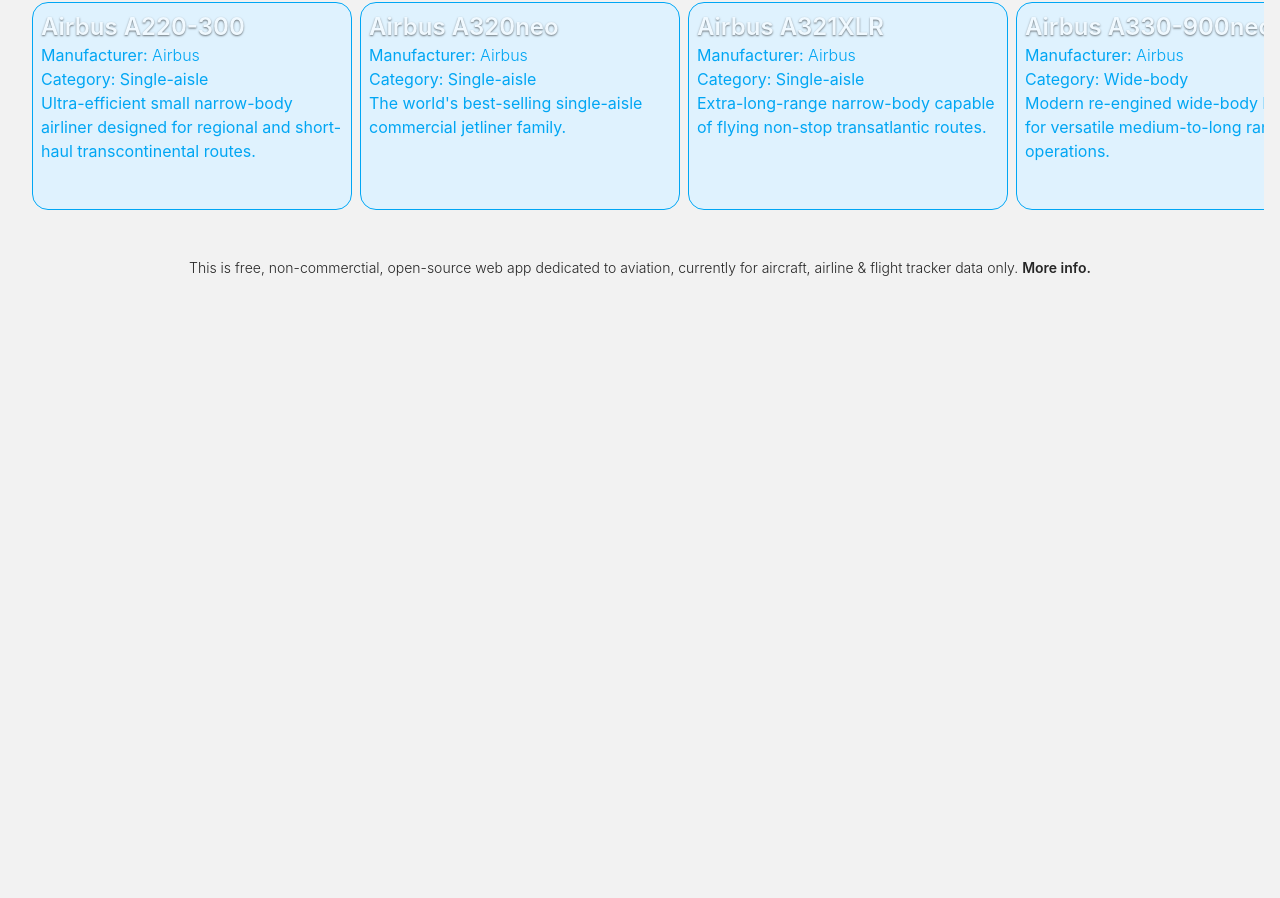
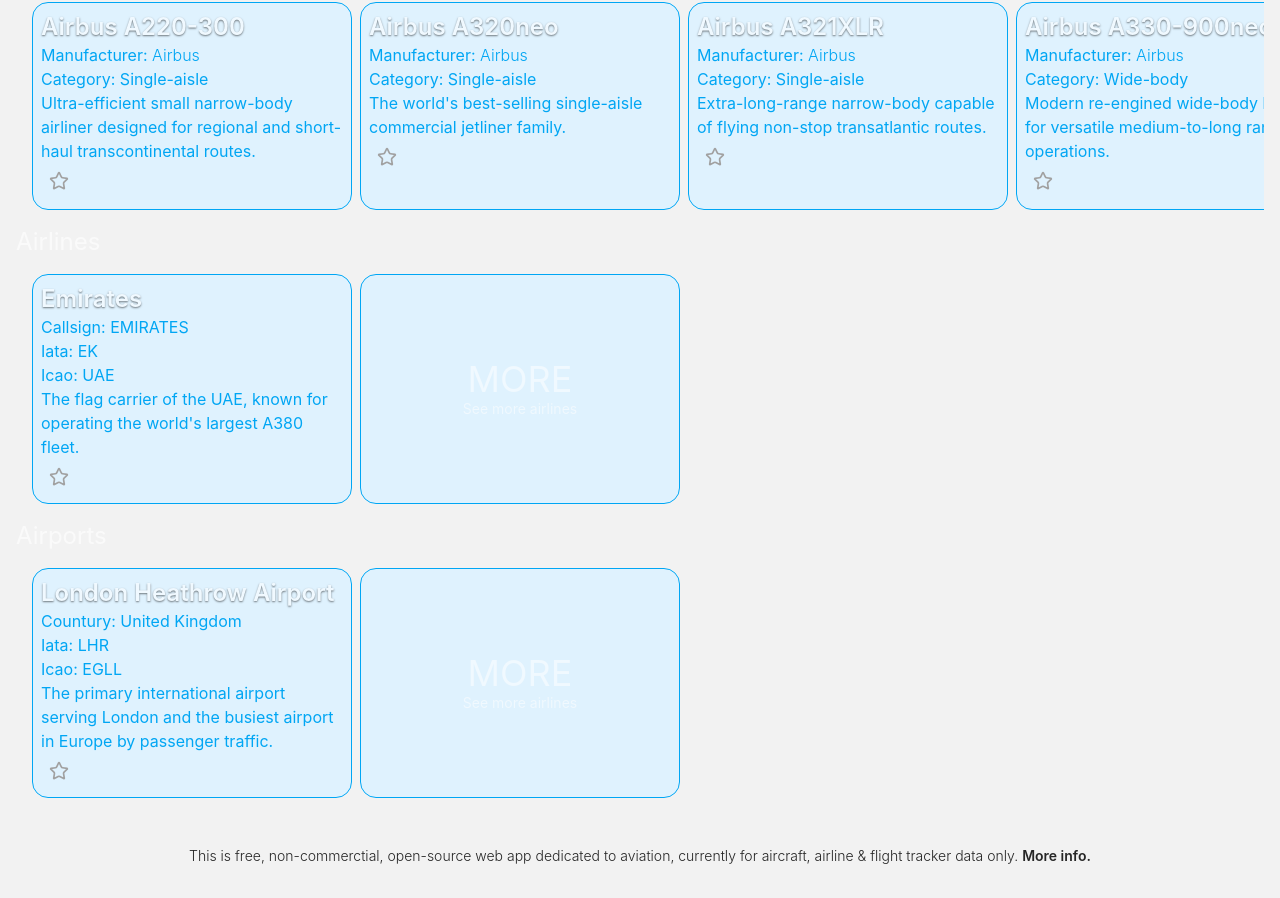
Before and after one commit to sandro-dev26/jethub, a React (Vite) app: page / in a window 1280 px wide. Shown: the part 268-1166 px from the top of the page. Before the commit the page ends 800 px from the top, so only its background shows below. Built offline with nearby package versions, Linux system fonts and the light colour scheme.

Commit message:
Fix favorites localstorage bug

```diff
--- a/src/pages/Home.tsx
+++ b/src/pages/Home.tsx
@@ -1,10 +1,51 @@
+import { motion } from "motion/react";
 import { fetchAircraftData } from "../fetch";
 import { useState, useEffect } from "react";
 import { useNavigate, Link } from "react-router";
 import type { Aircraft } from "../types/aircraft";
+import { Star } from "lucide-react";
+import airlineData from "../data/airline.json";
+import airportData from "../data/airport.json";
 
 function Home() {
+  const [favAircraft, setFavAircraft] = useState<string[]>(() => {
+    const saved = localStorage.getItem("favAircraft");
+    return saved ? JSON.parse(saved) : [];
+  });
+
+  const [favAirlines, setFavAirlines] = useState<string[]>(() => {
+    const saved = localStorage.getItem("favAirlines");
+    return saved ? JSON.parse(saved) : [];
+  });
+
+  const [favAirports, setFavAirports] = useState<string[]>(() => {
+    const saved = localStorage.getItem("favAirports");
+    return saved ? JSON.parse(saved) : [];
+  });
+
+  useEffect(() => {
+    localStorage.setItem("favAircraft", JSON.stringify(favAircraft));
+  }, [favAircraft]);
+
+  useEffect(() => {
+    localStorage.setItem("favAirlines", JSON.stringify(favAirlines));
+  }, [favAirlines]);
+
+  useEffect(() => {
+    localStorage.setItem("favAirports", JSON.stringify(favAirports));
+  }, [favAirports]);
+
+  const changeFavs = (
+    id: string,
+    setFavs: React.Dispatch<React.SetStateAction<string[]>>,
+  ) => {
+    setFavs((prev) =>
+      prev.includes(id) ? prev.filter((item) => item !== id) : [...prev, id],
+    );
+  };
+
   const [aircraftData, setAircraftData] = useState<Aircraft[] | null>(null);
+
   useEffect(() => {
     async function setData() {
       try {
@@ -43,46 +84,79 @@
           </Link>
         </p>
       </header>
+
       <div className="mt-4">
-        <label htmlFor="aircrafts" className="text-2xl">
-          Aircrafts
+        <label
+          htmlFor="aircrafts"
+          className="text-2xl hover:underline underline-offset-4"
+          onClick={() => {
+            navigate("/aircraft");
+          }}
+        >
+          Aircraft
         </label>
         <section
           id="aircrafts"
           className="flex flex-row flex-2 gap-2 min-h-60 overflow-auto p-4 scrollbar-thumb-sky-500"
         >
-          {aircraftData?.slice(0, 5).map((item) => (
+          {aircraftData?.slice(0, 5).map((aircraft) => {
+            const isFav = favAircraft.includes(aircraft.id);
+
+            return (
               <div
-              key={item.id}
+                key={aircraft.id}
                 className="bg-sky-100 dark:bg-sky-900 text-sky-500 w-80 shrink-0 border border-sky-500 p-2 rounded-2xl transition-all duration-200 hover:-translate-y-1 hover:shadow-lg shadow-black/50 dark:shadow-white/50"
               >
                 <h2
                   onClick={() => {
-                  navigate(`/aircraft/${item.id}`);
+                    navigate(`/aircraft/${aircraft.id}`);
                   }}
                   className="text-2xl text-sky-50 [text-shadow:0_1px_2px_rgb(0_0_0/0.5)] font-semibold"
                 >
-                {item.name}
+                  {aircraft.name}
                 </h2>
                 <p>
                   Manufacturer:{" "}
                   <span
                     onClick={() => {
                       navigate(
-                      `/airlines/${item.manufacturer.toLocaleLowerCase()}`,
+                        `/aircraft/${aircraft.manufacturer.toLocaleLowerCase()}`,
                       );
                     }}
                     className="font-light hover:font-normal hover:underline underline-offset-4 transition-all duration-200"
                   >
-                  {item.manufacturer}
+                    {aircraft.manufacturer}
                   </span>
                 </p>
                 <p>
-                Category: <span>{item.category}</span>
+                  Category: <span>{aircraft.category}</span>
                 </p>
-              <p>{item.short_description}</p>
+                <p>{aircraft.short_description}</p>
+
+                <motion.button
+                  whileTap={{
+                    scale: 0.8,
+                  }}
+                  whileHover={{
+                    scale: 1.2,
+                    transition: { type: "spring", stiffness: 200, damping: 7 },
+                  }}
+                  className={`self-end p-2 ${isFav ? "text-amber-400" : "text-neutral-400 hover:text-amber-400"}`}
+                  onClick={(e) => {
+                    e.stopPropagation();
+                    changeFavs(aircraft.id, setFavAircraft);
+                  }}
+                >
+                  <Star
+                    size={20}
+                    className={`transition-all duration-300 active:brightness-80
+                    ${isFav ? " fill-amber-400" : "fill-amber-400/0"}
+                  `}
+                  />
+                </motion.button>
               </div>
-          ))}
+            );
+          })}
           <div
             key="aircrafts-more"
             onClick={() => {
@@ -96,6 +170,158 @@
             <p className="text-sm text-sky-50">See more aircrafts</p>
           </div>
         </section>
+
+        <label
+          htmlFor="airlines"
+          className="text-2xl hover:underline underline-offset-4"
+          onClick={() => {
+            navigate("/airlines");
+          }}
+        >
+          Airlines
+        </label>
+        <section
+          id="airlines"
+          className="flex flex-row flex-2 gap-2 min-h-60 overflow-auto p-4 scrollbar-thumb-sky-500"
+        >
+          {airlineData?.slice(0, 5).map((airline) => {
+            const isFav = favAirlines.includes(airline.id);
+
+            return (
+              <div
+                key={airline.id}
+                className="bg-sky-100 dark:bg-sky-900 text-sky-500 w-80 shrink-0 border border-sky-500 p-2 rounded-2xl transition-all duration-200 hover:-translate-y-1 hover:shadow-lg shadow-black/50 dark:shadow-white/50"
+              >
+                <h2
+                  onClick={() => {
+                    navigate(`/airlines/${airline.id}`);
+                  }}
+                  className="text-2xl text-sky-50 [text-shadow:0_1px_2px_rgb(0_0_0/0.5)] font-semibold"
+                >
+                  {airline.name}
+                </h2>
+                <p>Callsign: {airline.callsign}</p>
+                <p>
+                  Iata: <span>{airline.iata}</span>
+                </p>
+                <p>
+                  Icao: <span>{airline.icao}</span>
+                </p>
+                <p>{airline.short_description}</p>
+
+                <motion.button
+                  whileTap={{
+                    scale: 0.8,
+                  }}
+                  whileHover={{
+                    scale: 1.2,
+                    transition: { type: "spring", stiffness: 200, damping: 7 },
+                  }}
+                  className={`self-end p-2 ${isFav ? "text-amber-400" : "text-neutral-400 hover:text-amber-400"}`}
+                  onClick={(e) => {
+                    e.stopPropagation();
+                    changeFavs(airline.id, setFavAirlines);
+                  }}
+                >
+                  <Star
+                    size={20}
+                    className={`transition-all duration-300 active:brightness-80
+                    ${isFav ? " fill-amber-400" : "fill-amber-400/0"}
+                  `}
+                  />
+                </motion.button>
+              </div>
+            );
+          })}
+          <div
+            key="aircrafts-more"
+            onClick={() => {
+              navigate("/airlines");
+            }}
+            className="flex flex-col items-center justify-center bg-sky-100 dark:bg-sky-900 text-sky-500 w-80 shrink-0 border border-sky-500 p-2 rounded-2xl transition-all duration-200 hover:-translate-y-1 hover:shadow-lg shadow-black/50 dark:shadow-white/50"
+          >
+            <h2 className="text-4xl text-sky-50 hover:underline underline-offset-2 decoration-1">
+              MORE
+            </h2>
+            <p className="text-sm text-sky-50">See more airlines</p>
+          </div>
+        </section>
+
+        <label
+          htmlFor="airports"
+          className="text-2xl hover:underline underline-offset-4"
+          onClick={() => {
+            navigate("/airports");
+          }}
+        >
+          Airports
+        </label>
+        <section
+          id="airlines"
+          className="flex flex-row flex-2 gap-2 min-h-60 overflow-auto p-4 scrollbar-thumb-sky-500"
+        >
+          {airportData?.slice(0, 5).map((airport) => {
+            const isFav = favAirports.includes(airport.id);
+
+            return (
+              <div
+                key={airport.id}
+                className="bg-sky-100 dark:bg-sky-900 text-sky-500 w-80 shrink-0 border border-sky-500 p-2 rounded-2xl transition-all duration-200 hover:-translate-y-1 hover:shadow-lg shadow-black/50 dark:shadow-white/50"
+              >
+                <h2
+                  onClick={() => {
+                    navigate(`/airports/${airport.id}`);
+                  }}
+                  className="text-2xl text-sky-50 [text-shadow:0_1px_2px_rgb(0_0_0/0.5)] font-semibold"
+                >
+                  {airport.name}
+                </h2>
+                <p>Countury: {airport.country}</p>
+                <p>
+                  Iata: <span>{airport.iata}</span>
+                </p>
+                <p>
+                  Icao: <span>{airport.icao}</span>
+                </p>
+                <p>{airport.shortDescription}</p>
+
+                <motion.button
+                  whileTap={{
+                    scale: 0.8,
+                  }}
+                  whileHover={{
+                    scale: 1.2,
+                    transition: { type: "spring", stiffness: 200, damping: 7 },
+                  }}
+                  className={`self-end p-2 ${isFav ? "text-amber-400" : "text-neutral-400 hover:text-amber-400"}`}
+                  onClick={(e) => {
+                    e.stopPropagation();
+                    changeFavs(airport.id, setFavAirports);
+                  }}
+                >
+                  <Star
+                    size={20}
+                    className={`transition-all duration-300 active:brightness-80
+                    ${isFav ? " fill-amber-400" : "fill-amber-400/0"}
+                  `}
+                  />
+                </motion.button>
+              </div>
+            );
+          })}
+          <div
+            key="aircrafts-more"
+            onClick={() => {
+              navigate("/airports");
+            }}
+            className="flex flex-col items-center justify-center bg-sky-100 dark:bg-sky-900 text-sky-500 w-80 shrink-0 border border-sky-500 p-2 rounded-2xl transition-all duration-200 hover:-translate-y-1 hover:shadow-lg shadow-black/50 dark:shadow-white/50"
+          >
+            <h2 className="text-4xl text-sky-50 hover:underline underline-offset-2 decoration-1">
+              MORE
+            </h2>
+            <p className="text-sm text-sky-50">See more airlines</p>
+          </div>
+        </section>
       </div>
     </main>
   );
```
Lines whose indentation alone changed are shown as unchanged.
